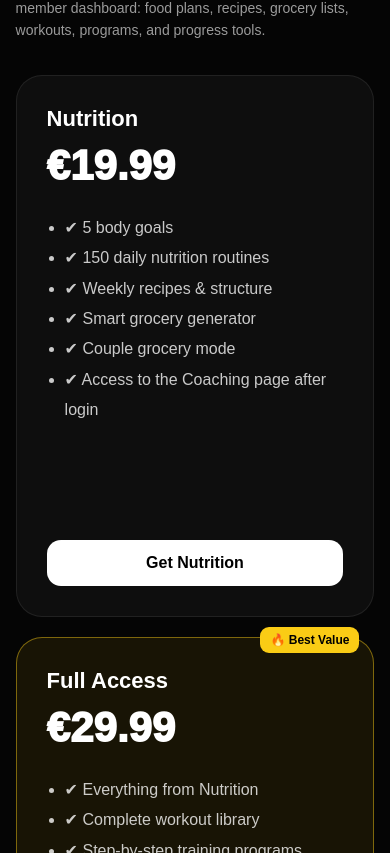
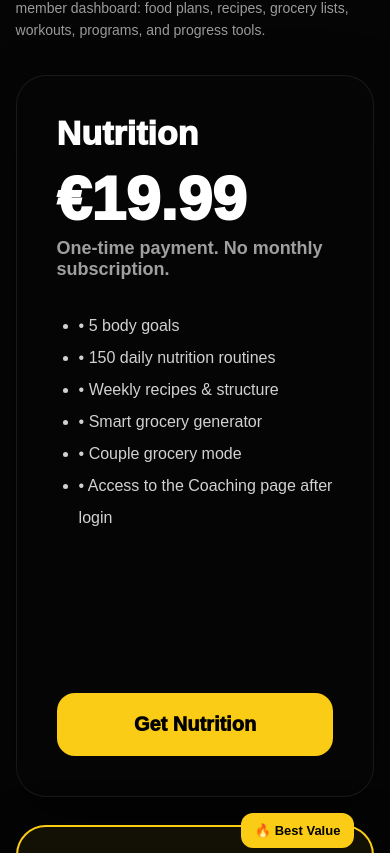
Before and after one commit to nielsvdz-ops/fit-couple-club, a Next.js app: page / in a window 390 px wide. Shown: the part 5571-6424 px from the top of the page. Built offline with nearby package versions, Linux system fonts and the light colour scheme.

Commit message:
Update page.js

```diff
--- a/app/page.js
+++ b/app/page.js
@@ -425,6 +425,7 @@ export default function Home() {
       <section id="pricing" style={sectionWrap}>
   <div style={sectionHeader}>
     <div style={eyebrow}>{t.membership}</div>
+
     <h2 style={sectionTitle}>{t.membershipTitle}</h2>
 
     <p style={sectionIntro}>{t.membershipIntro}</p>
@@ -441,26 +442,35 @@ export default function Home() {
           ...(plan.featured ? pricingCardFeatured : {}),
         }}
       >
-              {plan.featured && <div style={bestValue}>{t.bestValue}</div>}
+        {plan.featured && (
+          <div style={bestValue}>{t.bestValue}</div>
+        )}
 
         <div>
           <h3 style={pricingTitle}>{plan.name}</h3>
+
           <div style={pricingPrice}>{plan.price}</div>
+
+          <div style={pricingSubtext}>
+            {language === "nl"
+              ? "Eenmalige betaling. Geen maandabonnement."
+              : "One-time payment. No monthly subscription."}
+          </div>
 
           <ul style={pricingList}>
             {plan.points.map((point) => (
-                    <li key={point}>✔ {point}</li>
+              <li key={point}>• {point}</li>
             ))}
           </ul>
-
-
         </div>
 
         <a
           href="/signup"
           style={{
             ...pricingButton,
-                  ...(plan.featured ? pricingButtonFeatured : {}),
+            ...(plan.featured
+              ? pricingButtonFeatured
+              : {}),
           }}
         >
           {plan.cta}
@@ -787,78 +797,90 @@ const miniFeature = {
 
 const pricingGrid = {
   display: "grid",
-  gridTemplateColumns: "repeat(auto-fit, minmax(min(100%, 260px), 1fr))",
-  gap: "20px",
+  gridTemplateColumns:
+    "repeat(auto-fit, minmax(min(100%, 320px), 1fr))",
+  gap: "28px",
   alignItems: "stretch",
 };
 
 const pricingCard = {
-  background: "rgba(255,255,255,0.04)",
+  background: "#050505",
   border: "1px solid rgba(255,255,255,0.08)",
-  borderRadius: "26px",
-  padding: "30px",
-  minHeight: "480px",
+  borderRadius: "30px",
+  padding: "40px",
+  minHeight: "640px",
   position: "relative",
   display: "flex",
   flexDirection: "column",
   justifyContent: "space-between",
+  boxShadow: "0 20px 60px rgba(0,0,0,0.45)",
 };
 
 const pricingCardFeatured = {
-  background: "rgba(250,204,21,0.08)",
-  border: "1px solid rgba(250,204,21,0.45)",
+  background: "rgba(250,204,21,0.06)",
+  border: "2px solid #facc15",
 };
-
 
 const bestValue = {
   position: "absolute",
-  top: "-11px",
-  right: "14px",
+  top: "-14px",
+  right: "18px",
   background: "#facc15",
   color: "black",
-  fontSize: "12px",
+  fontSize: "13px",
   fontWeight: "900",
-  padding: "6px 10px",
-  borderRadius: "9px",
+  padding: "10px 14px",
+  borderRadius: "12px",
 };
 
 const pricingTitle = {
-  fontSize: "clamp(22px, 2vw, 32px)",
-  margin: "0 0 10px",
-  fontWeight: "900",
+  fontSize: "clamp(34px, 5vw, 50px)",
+  margin: "0 0 18px",
+  fontWeight: "950",
+  lineHeight: 1,
 };
 
 const pricingPrice = {
-  fontSize: "42px",
+  fontSize: "clamp(62px, 9vw, 84px)",
   fontWeight: "950",
-  marginBottom: "22px",
-  lineHeight: 1.15,
+  marginBottom: "8px",
+  lineHeight: 1,
+};
+
+const pricingSubtext = {
+  color: "rgba(255,255,255,0.62)",
+  fontWeight: "800",
+  marginBottom: "28px",
+  fontSize: "18px",
 };
 
 const pricingList = {
-  paddingLeft: "18px",
-  lineHeight: 1.9,
-  margin: 0,
-  color: "rgba(255,255,255,0.78)",
+  paddingLeft: "22px",
+  lineHeight: 2,
+  marginTop: "30px",
+  marginBottom: "34px",
+  color: "rgba(255,255,255,0.82)",
+  fontSize: "clamp(16px, 2vw, 19px)",
 };
-
 
 const pricingButton = {
   display: "block",
   width: "100%",
   textAlign: "center",
   textDecoration: "none",
-  padding: "14px 18px",
-  borderRadius: "14px",
-  fontWeight: "900",
-  background: "white",
+  padding: "20px 18px",
+  borderRadius: "18px",
+  fontWeight: "950",
+  fontSize: "clamp(20px, 2vw, 24px)",
+  background: "#facc15",
   color: "black",
-  marginTop: "28px",
+  marginTop: "34px",
   boxSizing: "border-box",
+  transition: "all 0.25s ease",
 };
 
 const pricingButtonFeatured = {
-  background: "#facc15",
+  background: "white",
 };
 
 
```
Lines whose indentation alone changed are shown as unchanged.
